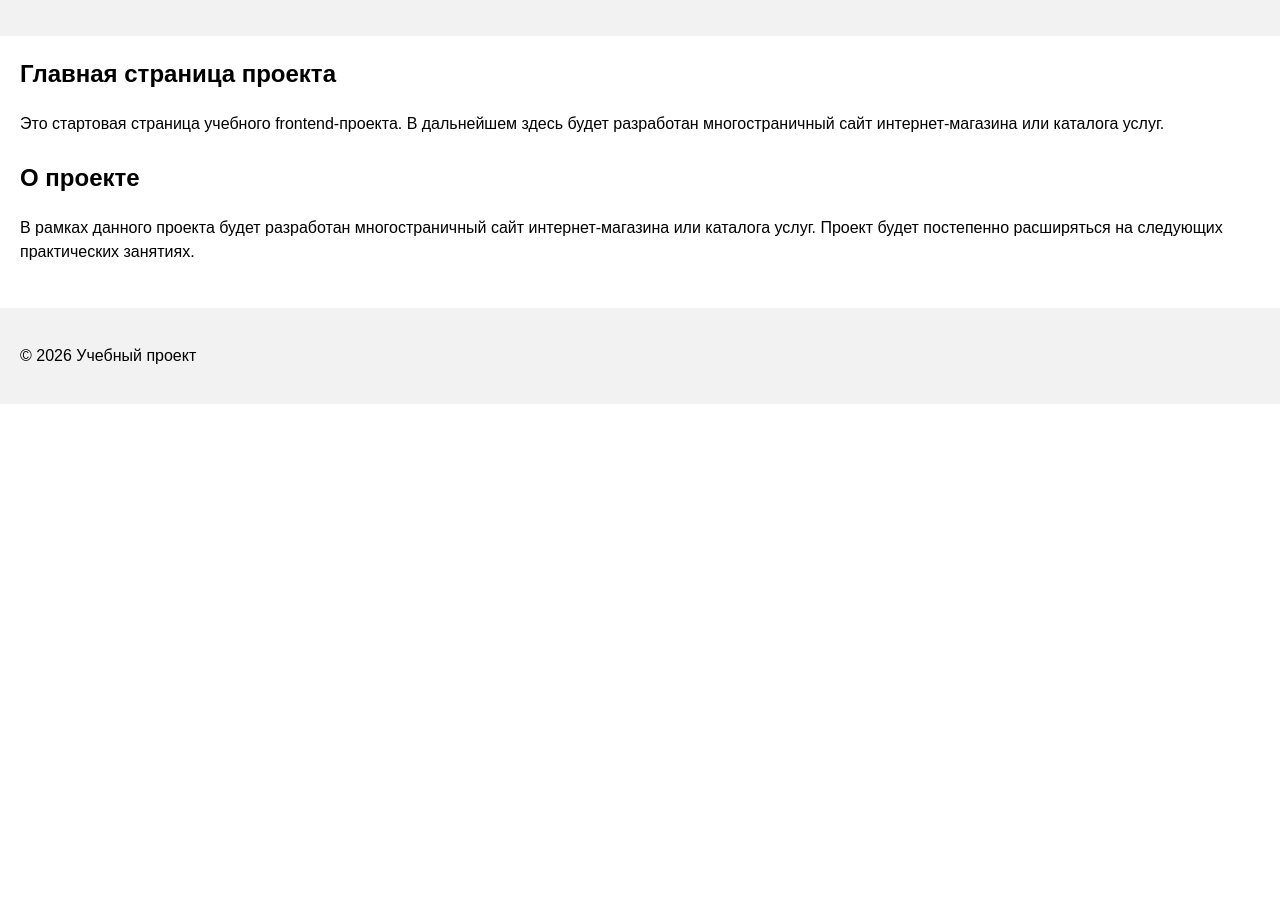
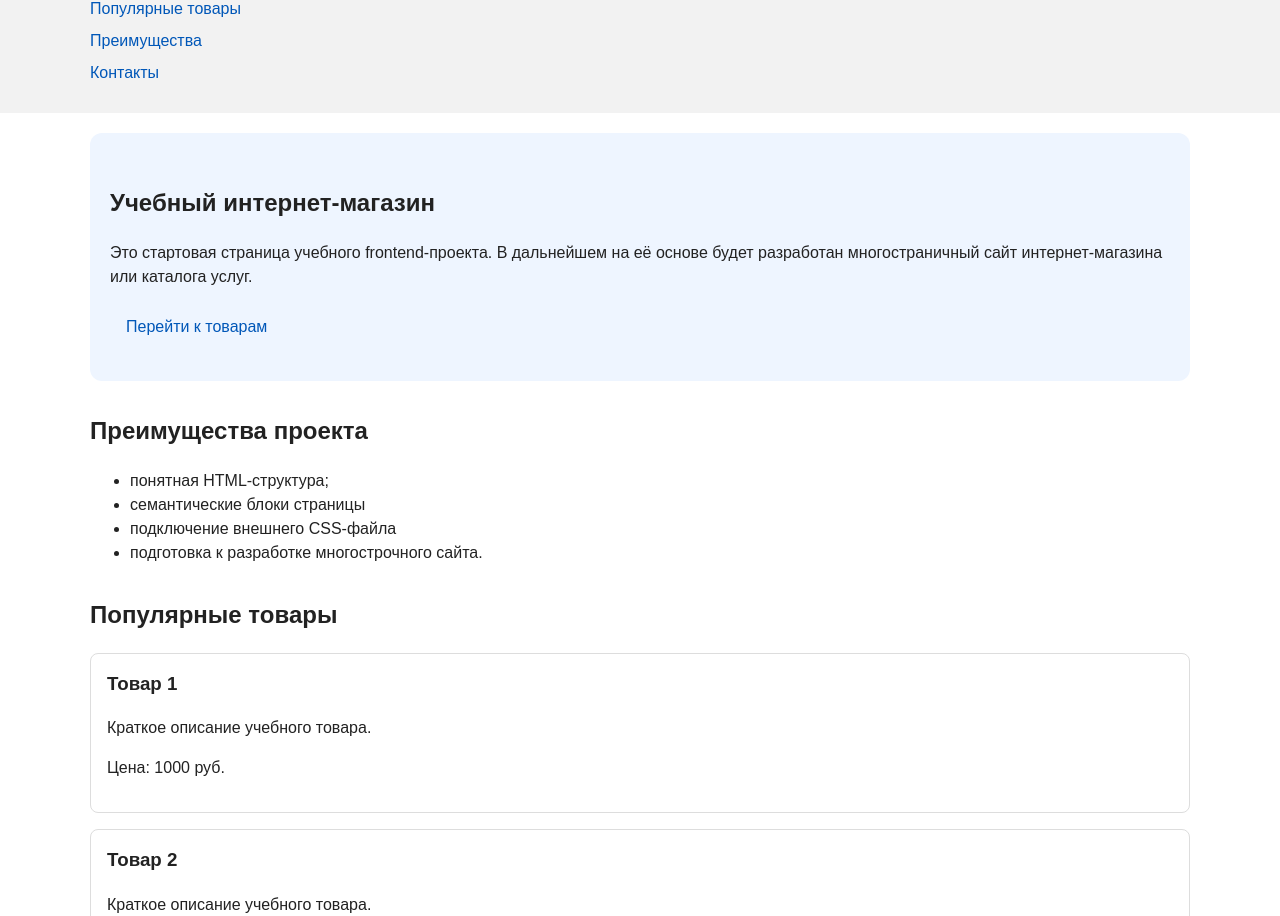
Before and after one commit to POCIFER1/kr1-html-css-shop, a plain HTML site: page index.html in a window 1280 px wide. Shown: the part 95-1011 px from the top of the page. Before the commit the page ends 800 px from the top, so only its background shows below. Drawn offline with Linux system fonts and the light colour scheme.

Commit message:
feat: add semantic HTML structure and base CSS styles

```diff
--- a/css/style.css
+++ b/css/style.css
@@ -1,7 +1,12 @@
+* {
+    box-sizing: border-box;
+}
 body {
   margin: 0;
   font-family: Arial, sans-serif;
   line-height: 1.5;
+  color: #222222;
+  background-color: #ffffff;
 }
 
 header,
@@ -18,10 +23,81 @@
   background-color: #f2f2f2;
 }
 
-section {
-  margin-bottom: 24px;
+.site-header {
+    max-width: 1100px;
+    margin: 0 auto;
 }
 
-section h2 {
-  margin-top: 0;
+.site-logo {
+    font-weight: bold;
+    text-decoration: none;
+    color: #222222;
 }
+
+.site-nav__list {
+    padding: 0;
+    margin: 16px 0 0;
+    list-style: none;
+}
+
+.site-nav__list li {
+    margin-bottom: 8px;
+}
+
+.site-nav__list a {
+    color: #0057b8;
+    text-decoration: none;
+}
+
+.site-nav__list a:hover {
+    text-decoration: underline;
+}
+
+.hero {
+    max-width: 1100px;
+    margin: 0 auto 32px;
+    padding: 32px 20px;
+    background-color: #eef5ff;
+    border-radius: 12px;
+}
+
+.section {
+    max-width: 1100px;
+    margin: 0 auto 32px;
+}
+
+.section h2 {
+    margin-top: 0;
+}
+
+.product-card {
+    margin-bottom: 16px;
+    padding: 16px;
+    border: 1px solid #dddddd;
+    border-radius: 8px;
+    background-color: #ffffff;
+}
+
+.product-card h3 {
+    margin-top: 0;
+}
+
+.button {
+    display: inline-block;
+    padding: 10px 16px;
+    color: #0057b8;
+    text-decoration: none;
+    border-radius: 6px;
+}
+
+.button:hover {
+    background-color: #003f86;
+}
+
+.aside-info {
+    max-width: 1100px;
+    margin: 0 auto 32px;
+    padding: 16px;
+    border-left: 4px solid #0057b8;
+    background-color: #f7f7f7;
+}
--- a/index.html
+++ b/index.html
@@ -8,32 +8,78 @@
 </head>
 <body>
   <header>
-    <h1>Учебный интернет-магазин</h1>
+    <div class="site-header">
+        <a class="site-logo" href="index.html">ShopProject</a>
+
+        <nav class="site-nav" aria-label="Основная навигация">
+            <ul class="site-nav__list">
+                <li><a href="index.html">Главная</a></li>
+                <li><a href="#popular">Популярные товары</a></li>
+                <li><a href="#advantages">Преимущества</a></li>
+                <li><a href="#contacts">Контакты</a></li>
+            </ul>
+        </nav>
+    </div>
+
   </header>
 
   <main>
-    <section>
-      <h2>Главная страница проекта</h2>
-      <p>
-        Это стартовая страница учебного frontend-проекта.
-        В дальнейшем здесь будет разработан многостраничный сайт
-        интернет-магазина или каталога услуг.
-      </p>
+    <section class="hero">
+        <h1>Учебный интернет-магазин</h1>
+        <p>
+            Это стартовая страница учебного frontend-проекта.
+            В дальнейшем на её основе будет разработан многостраничный сайт
+            интернет-магазина или каталога услуг.
+        </p>
+        <a class="button" href="#popular">Перейти к товарам</a>
     </section>
 
-    <section>
-        <h2>О проекте</h2>
-        <p>
-            В рамках данного проекта будет разработан многостраничный сайт
-            интернет-магазина или каталога услуг. Проект будет постепенно
-            расширяться на следующих практических занятиях.
-        </p>
+    <section class="section" id="advantages">
+        <h2>Преимущества проекта</h2>
+
+        <ul class="advantages-list">
+            <li>понятная HTML-структура;</li>
+            <li>семантические блоки страницы</li>
+            <li>подключение внешнего CSS-файла</li>
+            <li>подготовка к разработке многострочного сайта.</li>
+        </ul>
     </section>
 
+    <section class="section" id="popular">
+        <h2>Популярные товары</h2>
+
+        <article class="product-card">
+            <h3>Товар 1</h3>
+            <p>Краткое описание учебного товара.</p>
+            <p>Цена: 1000 руб.</p>
+        </article>
+
+        <article class="product-card">
+            <h3>Товар 2</h3>
+            <p>Краткое описание учебного товара.</p>
+            <p>Цена: 1500 руб.</p>
+        </article>
+
+        <article class="product-card">
+            <h3>Товар 3</h3>
+            <p>Краткое описание учебного товара.</p>
+            <p>Цена: 2000 руб.</p>
+        </article>
+    </section>
+
+    <aside class="aside-info">
+        <h2>Информация для студентов</h2>
+        <p>
+            На следующих практических занятиях этот проект будет расширяться:
+            появятся формы, модальное окно, дополнительные страницы, Flex/Grid,
+            БЭМ-структура и адаптивная версия сайта.
+        </p>
+    </aside>
   </main>
 
-  <footer>
-    <p>&copy; 2026 Учебный проект</p>
+  <footer id="contacts">
+        <p>&copy; 2026 Учебный проект. Все права защищены</p>
+        <p>Дисциплина: Фронтенд и бэкенд разработка</p>
   </footer>
 </body>
 </html>
```
Also changed, not shown: 1 other file.
